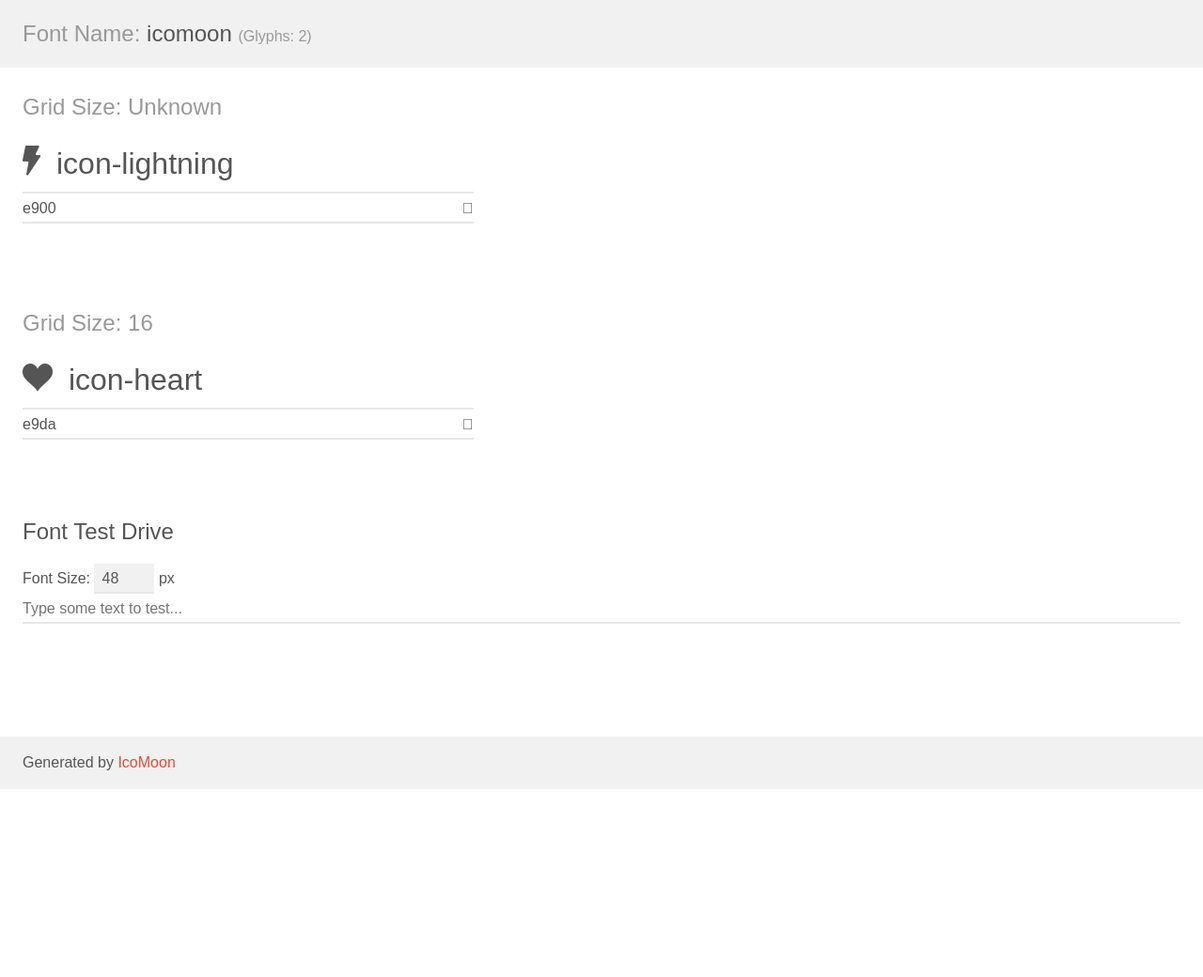
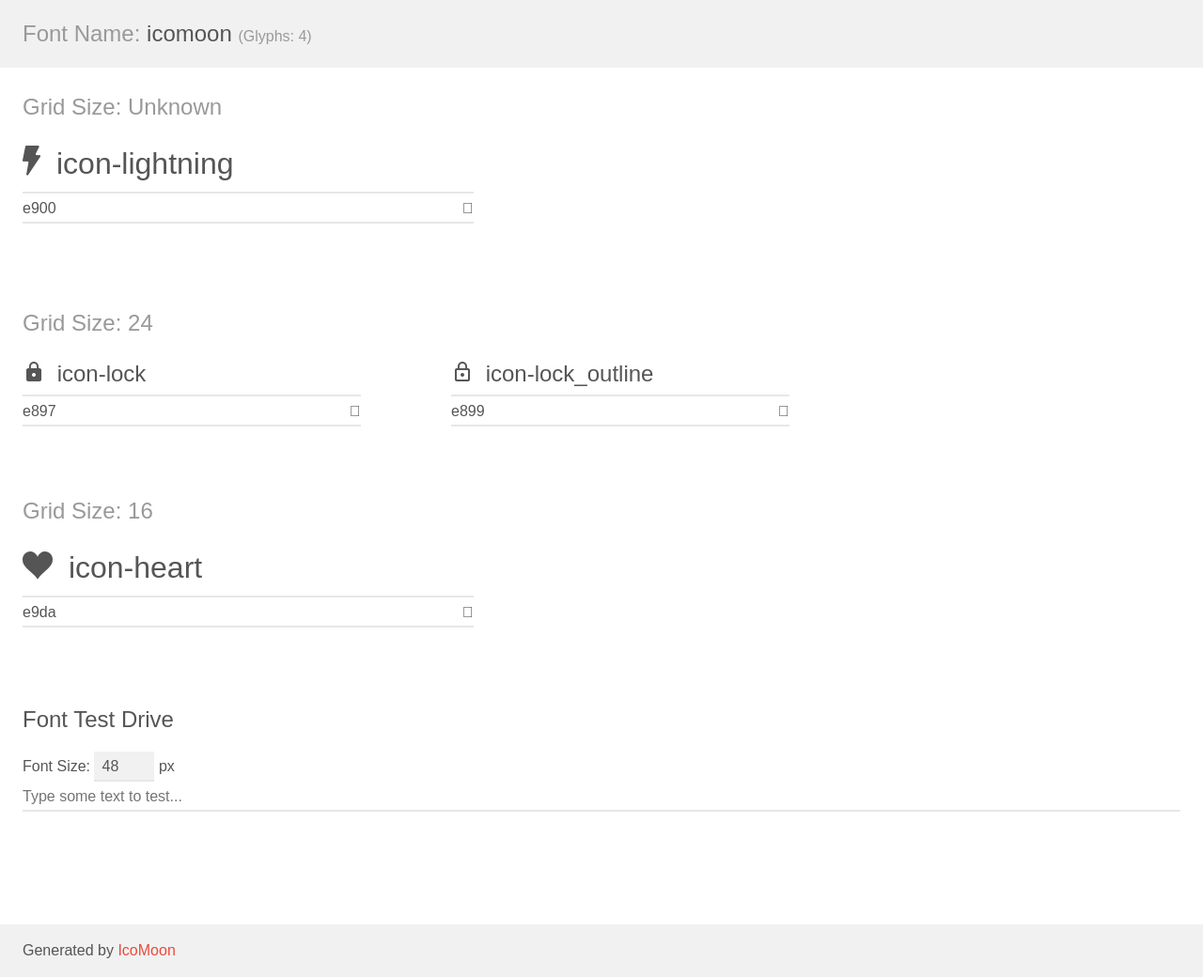
Before and after one commit to jcloughley2/jcloughley2.github.io, a Jekyll site: the page assets/fonts/icomoon/demo.html, which Jekyll copies as it is, in a window 1280 px wide. Shown: the whole page at 94% size. Built offline with Jekyll 4.4.1, drawn with Linux system fonts in a browser that asks for light colours; before the commit the page ends 900 px from its top, so only the background shows below that.

```diff
--- a/assets/fonts/icomoon/demo-files/demo.css
+++ b/assets/fonts/icomoon/demo-files/demo.css
@@ -150,5 +150,8 @@ p {
   font-size: 32px;
 }
 .fs2 {
+  font-size: 24px;
+}
+.fs3 {
   font-size: 32px;
 }
--- a/assets/fonts/icomoon/demo.html
+++ b/assets/fonts/icomoon/demo.html
@@ -9,7 +9,7 @@
     <link rel="stylesheet" href="style.css"></head>
 <body>
     <div class="bgc1 clearfix">
-        <h1 class="mhmm mvm"><span class="fgc1">Font Name:</span> icomoon <small class="fgc1">(Glyphs:&nbsp;2)</small></h1>
+        <h1 class="mhmm mvm"><span class="fgc1">Font Name:</span> icomoon <small class="fgc1">(Glyphs:&nbsp;4)</small></h1>
     </div>
     <div class="clearfix mhl ptl">
         <h1 class="mvm mtn fgc1">Grid Size: Unknown</h1>
@@ -29,8 +29,39 @@
         </div>
     </div>
     <div class="clearfix mhl ptl">
+        <h1 class="mvm mtn fgc1">Grid Size: 24</h1>
+        <div class="glyph fs2">
+            <div class="clearfix bshadow0 pbs">
+                <span class="icon-lock"></span>
+                <span class="mls"> icon-lock</span>
+            </div>
+            <fieldset class="fs0 size1of1 clearfix hidden-false">
+                <input type="text" readonly value="e897" class="unit size1of2" />
+                <input type="text" maxlength="1" readonly value="&#xe897;" class="unitRight size1of2 talign-right" />
+            </fieldset>
+            <div class="fs0 bshadow0 clearfix hidden-true">
+                <span class="unit pvs fgc1">liga: </span>
+                <input type="text" readonly value="https, lock" class="liga unitRight" />
+            </div>
+        </div>
+        <div class="glyph fs2">
+            <div class="clearfix bshadow0 pbs">
+                <span class="icon-lock_outline"></span>
+                <span class="mls"> icon-lock_outline</span>
+            </div>
+            <fieldset class="fs0 size1of1 clearfix hidden-false">
+                <input type="text" readonly value="e899" class="unit size1of2" />
+                <input type="text" maxlength="1" readonly value="&#xe899;" class="unitRight size1of2 talign-right" />
+            </fieldset>
+            <div class="fs0 bshadow0 clearfix hidden-true">
+                <span class="unit pvs fgc1">liga: </span>
+                <input type="text" readonly value="lock_outline" class="liga unitRight" />
+            </div>
+        </div>
+    </div>
+    <div class="clearfix mhl ptl">
         <h1 class="mvm mtn fgc1">Grid Size: 16</h1>
-        <div class="glyph fs2">
+        <div class="glyph fs3">
             <div class="clearfix bshadow0 pbs">
                 <span class="icon-heart"></span>
                 <span class="mls"> icon-heart</span>
--- a/assets/fonts/icomoon/style.css
+++ b/assets/fonts/icomoon/style.css
@@ -1,10 +1,10 @@
 @font-face {
   font-family: 'icomoon';
-  src:  url('fonts/icomoon.eot?yigfti');
-  src:  url('fonts/icomoon.eot?yigfti#iefix') format('embedded-opentype'),
-    url('fonts/icomoon.ttf?yigfti') format('truetype'),
-    url('fonts/icomoon.woff?yigfti') format('woff'),
-    url('fonts/icomoon.svg?yigfti#icomoon') format('svg');
+  src:  url('fonts/icomoon.eot?qimar2');
+  src:  url('fonts/icomoon.eot?qimar2#iefix') format('embedded-opentype'),
+    url('fonts/icomoon.ttf?qimar2') format('truetype'),
+    url('fonts/icomoon.woff?qimar2') format('woff'),
+    url('fonts/icomoon.svg?qimar2#icomoon') format('svg');
   font-weight: normal;
   font-style: normal;
   font-display: block;
@@ -28,6 +28,12 @@
 .icon-lightning:before {
   content: "\e900";
 }
+.icon-lock:before {
+  content: "\e897";
+}
+.icon-lock_outline:before {
+  content: "\e899";
+}
 .icon-heart:before {
   content: "\e9da";
 }
```
Also changed, not shown: _scss/pages/home.scss (+29 -0 lines), assets/fonts/icomoon/selection.json (+1 -1 lines), index.html (+8 -8 lines), assets/fonts/icomoon/fonts/icomoon.ttf, assets/fonts/icomoon/fonts/icomoon.woff, 12 other files.
